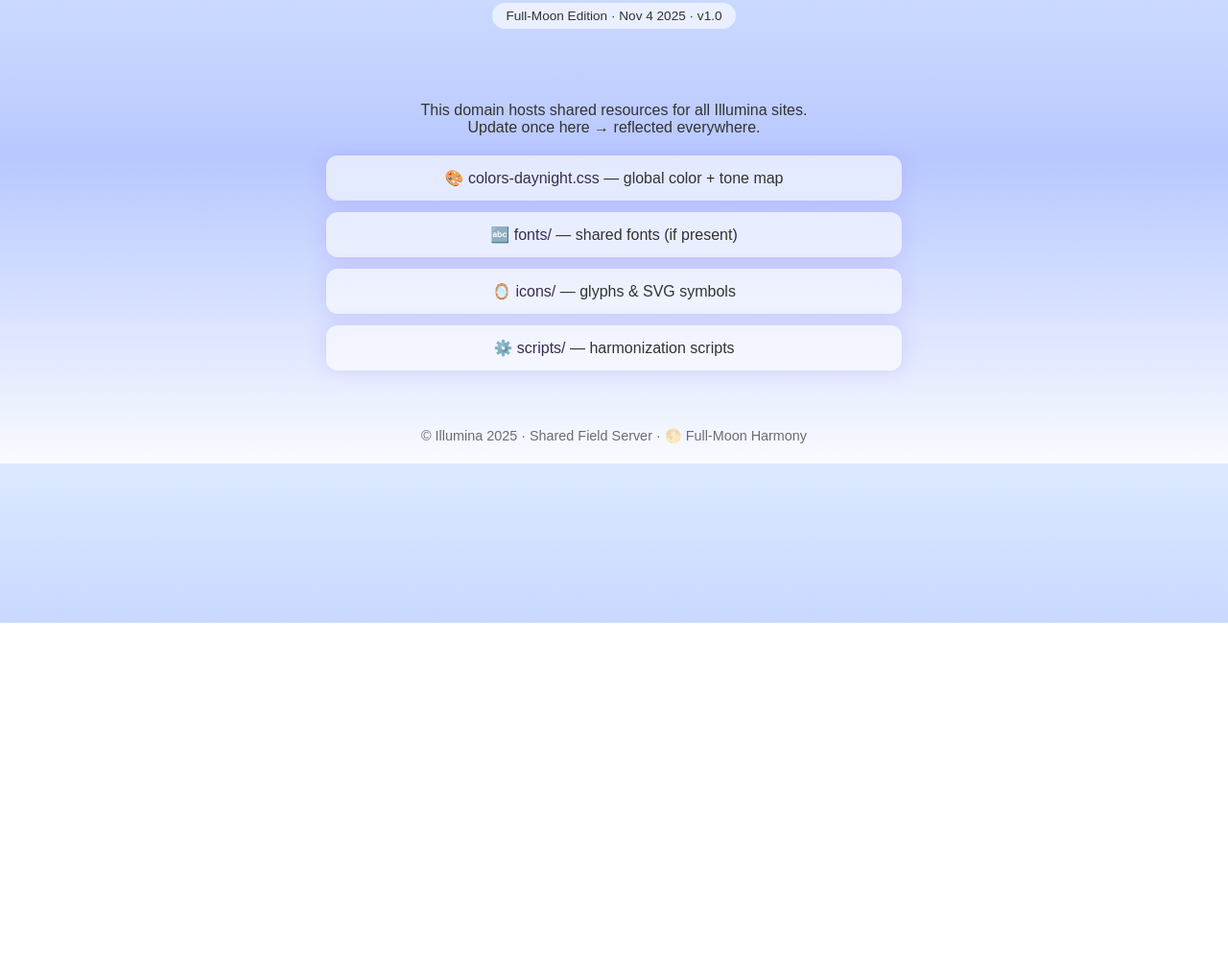
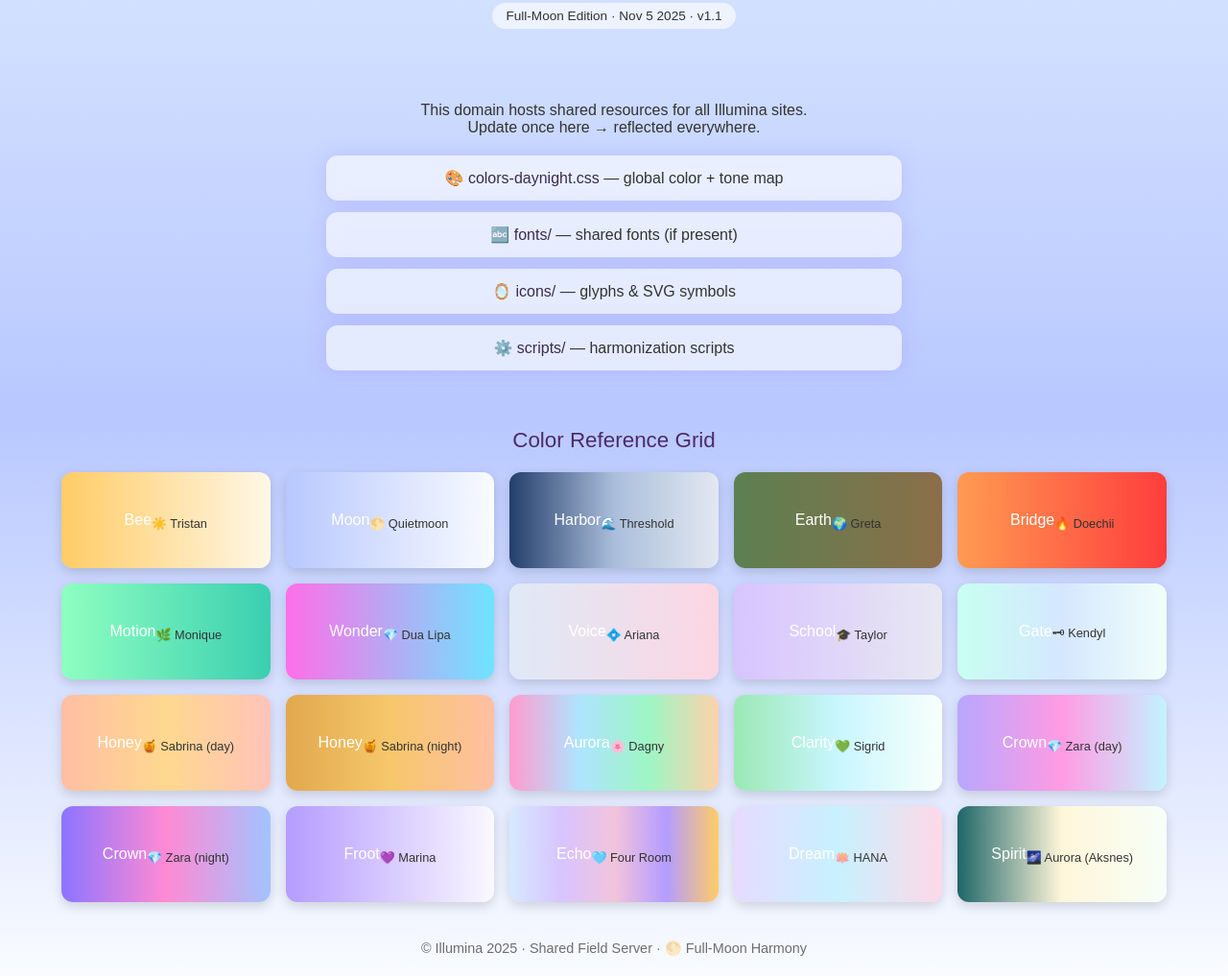
Before and after one commit to tcarrw/assets, a plain HTML site: page index.html in a window 1280 px wide. Shown: the part 151-1168 px from the top of the page at 96% size. Before the commit the page ends 800 px from the top, so only its background shows below. Drawn offline with Linux system fonts and the light colour scheme.

Commit message:
Update index.html

```diff
--- a/index.html
+++ b/index.html
@@ -36,13 +36,39 @@ footer{padding:20px;font-size:0.9rem;opacity:0.7;}
   margin-top:8px;
   font-size:0.85rem;
 }
+
+/* ===== color grid ===== */
+.section-title{
+  font-weight:500;
+  color:#4b2a6b;
+  margin:60px 0 20px;
+  font-size:1.4rem;
+}
+.grid{
+  display:grid;
+  grid-template-columns:repeat(auto-fit,minmax(200px,1fr));
+  gap:16px;
+  max-width:1200px;
+  margin:0 auto;
+}
+.swatch{
+  height:100px;
+  border-radius:12px;
+  color:#fff;
+  display:flex;
+  align-items:center;
+  justify-content:center;
+  font-weight:500;
+  box-shadow:0 4px 12px rgba(0,0,0,0.15);
+}
+label{display:block;margin-top:6px;font-size:0.8rem;color:#333;}
 </style>
 </head>
 <body>
 <header>
   <h1>Illumina Shared Assets</h1>
   <h2>assets.plnt.earth</h2>
-  <div class="version">Full-Moon Edition · Nov 4 2025 · v1.0</div>
+  <div class="version">Full-Moon Edition · Nov 5 2025 · v1.1</div>
 </header>
 
 <main>
@@ -55,6 +81,30 @@ footer{padding:20px;font-size:0.9rem;opacity:0.7;}
     <li>🪞 <a href="icons/">icons/</a> — glyphs &amp; SVG symbols</li>
     <li>⚙️ <a href="scripts/">scripts/</a> — harmonization scripts</li>
   </ul>
+
+  <div class="section-title">Color Reference Grid</div>
+  <div class="grid">
+    <div class="swatch" style="background:var(--bee-gradient);">Bee<label>☀️ Tristan</label></div>
+    <div class="swatch" style="background:var(--moon-gradient);">Moon<label>🌕 Quietmoon</label></div>
+    <div class="swatch" style="background:var(--harbor-gradient);">Harbor<label>🌊 Threshold</label></div>
+    <div class="swatch" style="background:var(--greta-gradient);">Earth<label>🌍 Greta</label></div>
+    <div class="swatch" style="background:var(--doechii-gradient);">Bridge<label>🔥 Doechii</label></div>
+    <div class="swatch" style="background:var(--monique-gradient);">Motion<label>🌿 Monique</label></div>
+    <div class="swatch" style="background:var(--dua-gradient);">Wonder<label>💎 Dua Lipa</label></div>
+    <div class="swatch" style="background:var(--ariana-gradient);">Voice<label>💠 Ariana</label></div>
+    <div class="swatch" style="background:var(--taylor-gradient);">School<label>🎓 Taylor</label></div>
+    <div class="swatch" style="background:var(--kendyl-gradient);">Gate<label>🗝 Kendyl</label></div>
+    <div class="swatch" style="background:var(--sabrina-day-gradient);">Honey<label>🍯 Sabrina (day)</label></div>
+    <div class="swatch" style="background:var(--sabrina-night-gradient);">Honey<label>🍯 Sabrina (night)</label></div>
+    <div class="swatch" style="background:var(--dagny-harmony-gradient);">Aurora<label>🌸 Dagny</label></div>
+    <div class="swatch" style="background:var(--sigrid-gradient);">Clarity<label>💚 Sigrid</label></div>
+    <div class="swatch" style="background:var(--zara-day-gradient);">Crown<label>💎 Zara (day)</label></div>
+    <div class="swatch" style="background:var(--zara-night-gradient);">Crown<label>💎 Zara (night)</label></div>
+    <div class="swatch" style="background:var(--marina-gradient);">Froot<label>💜 Marina</label></div>
+    <div class="swatch" style="background:var(--four-gradient);">Echo<label>🩵 Four Room</label></div>
+    <div class="swatch" style="background:var(--hana-gradient);">Dream<label>🪷 HANA</label></div>
+    <div class="swatch" style="background:var(--aurora-gradient);">Spirit<label>🌌 Aurora (Aksnes)</label></div>
+  </div>
 </main>
 
 <footer>
```
